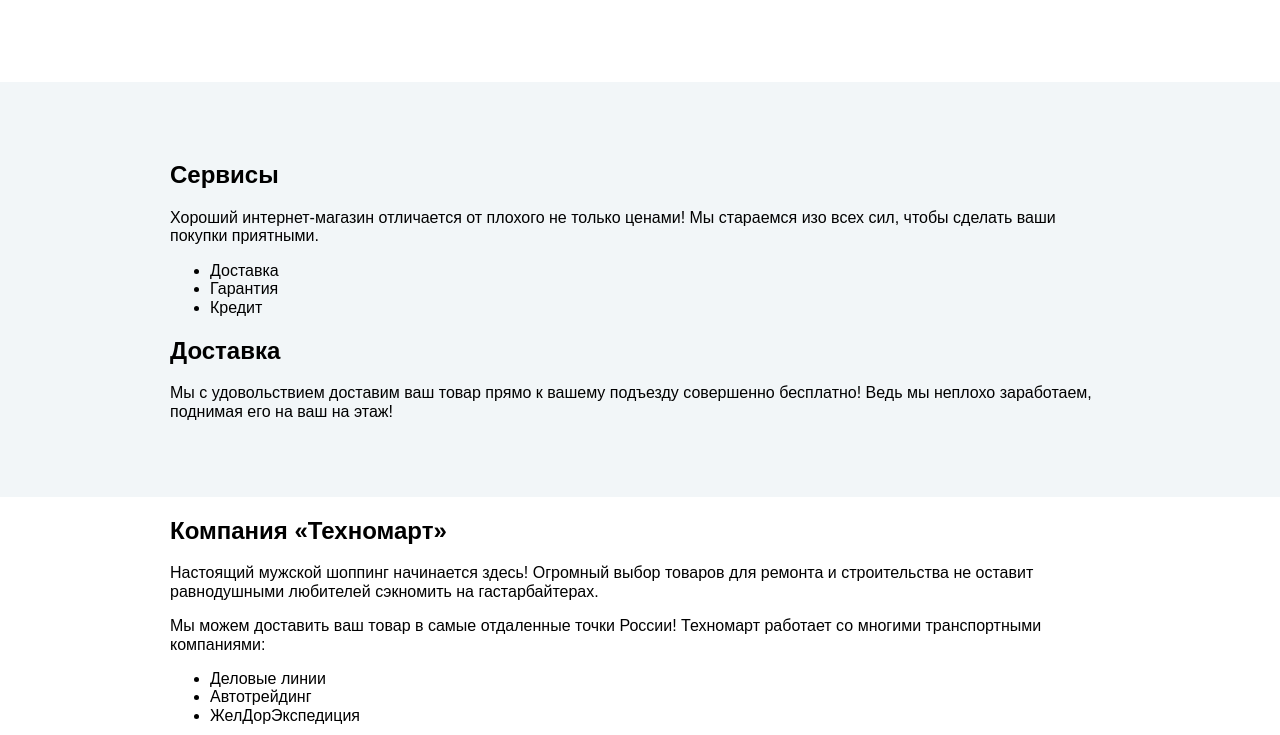
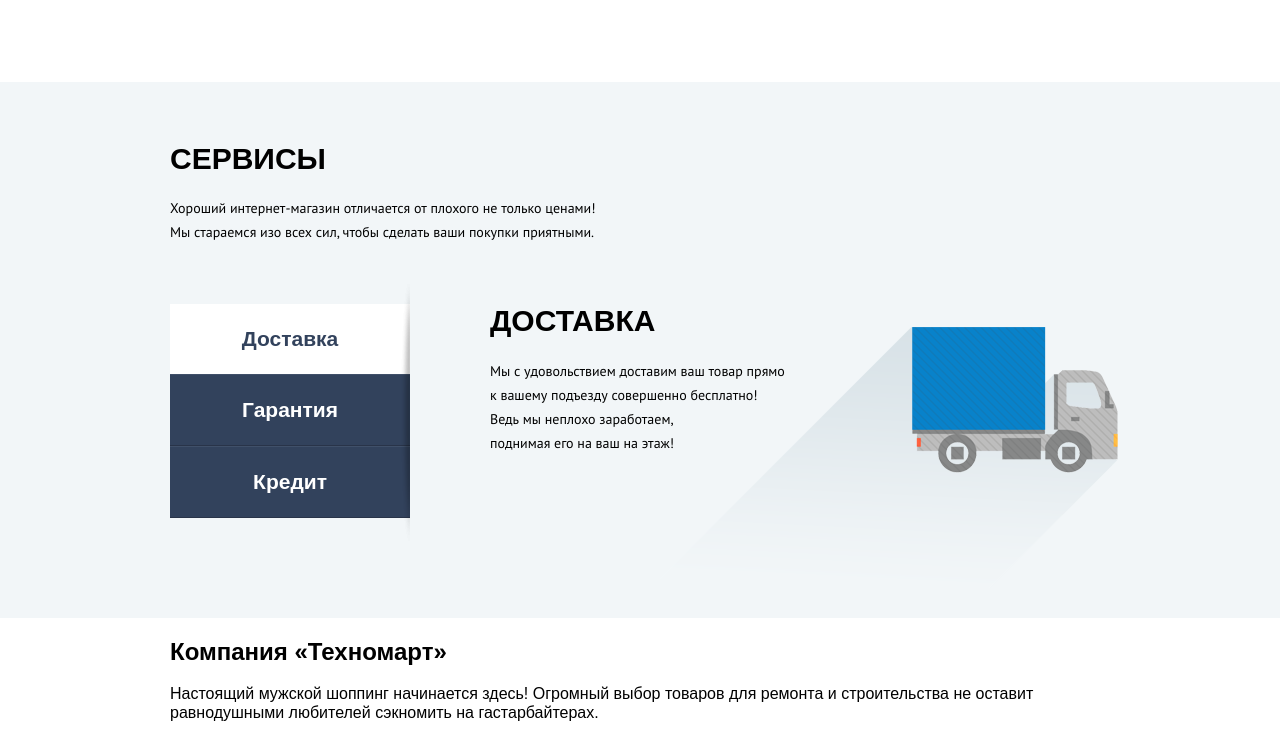
Before and after one commit to Ledvis/Technomart, a plain HTML site: page index.html in a window 1280 px wide. Shown: the part 1852-2587 px from the top of the page. Drawn offline with Linux system fonts and the light colour scheme; files whose address does not match are found by name; a web font is replaced by a local one.

Commit message:
v 2.6 - відстелізував index-services

```diff
--- a/css/style.css
+++ b/css/style.css
@@ -1,4 +1,5 @@
 body {
+	min-width: 1200px;
 	margin: 0;
 	padding: 0;
 	font-family: "Cuprum", "Arial", sans-serif;
@@ -625,8 +626,6 @@ header .order {
 	transform: rotate(45deg);
 }
 
-
-}
 .index-item-text .price-new::after {
 	content: "";
 	position: absolute;
@@ -711,6 +710,75 @@ header .order {
 	padding: 34px 6px 42px 10px;
 }
 .index-services {
+	position: relative;
 	padding: 60px 0;
+	padding-bottom: 100px;
 	background-color: #f2f6f8;
 }
+.index-services ul::after {
+	content: "";
+	position: absolute;
+	top: 23px;
+	left: 490px;
+	width: 467px;
+	height: 261px;
+	background: url("../img/sprite.png") no-repeat -30px 0px;
+}
+.index-services ul::before {
+	content: "";
+	position: absolute;
+	top: -20px;
+	left: 230px;
+	width: 10px;
+	height: 272px;
+	background: url("../img/sprite.png") no-repeat -429px -595px;
+}
+.index-services h2 {
+	margin: 0;
+	padding: 0;
+	margin-bottom: 20px;
+	font-size: 30px;
+	text-transform: uppercase;
+}
+.index-services p {
+	margin: 0;
+	font-size: 14px;
+	line-height: 24px;
+	font-family: "PT Sans", "Arial", sans-serif;
+}
+.index-services ul {
+	position: relative;
+	float: left;
+	margin: 0;
+	margin-right: 80px;
+	padding: 0;
+	list-style: none;
+}
+.index-services a {
+	display: block;
+	width: 240px;
+	padding: 20px 0;
+	box-sizing: border-box;
+	font-size: 21px;
+	line-height: 30px;
+	font-weight: 700;
+	color: #fff;
+	text-align: center;
+	text-decoration: none;
+	background-color: #32425c;
+	border-top: 1px solid #405069;
+	border-bottom: 1px solid #293449;
+}
+.index-services .active {
+	color: #32425c;
+	background-color: #fff;
+	border: none;
+}
+.services {
+	width: 430px;
+	margin-bottom: 60px;
+}
+.delivery {
+	float: left;
+	width: 300px;
+}
--- a/index.html
+++ b/index.html
@@ -213,18 +213,18 @@
 		</section>
 		<section class="index-services">
 			<div class="container clearfix">
-				<div>
+				<div class="services">
 					<h2>Сервисы</h2>
 					<p>Хороший интернет-магазин отличается от плохого не только ценами! Мы стараемся изо всех сил, чтобы сделать ваши покупки приятными.</p>
 				</div>
 				<ul>
-					<li>Доставка</li>
-					<li>Гарантия</li>
-					<li>Кредит</li>
+					<li><a class="active" href="#">Доставка</a></li>
+					<li><a href="#">Гарантия</a></li>
+					<li><a href="#">Кредит</a></li>
 				</ul>
-				<div>
+				<div class="delivery">
 					<h2>Доставка</h2>
-					<p>Мы с удовольствием доставим ваш товар прямо к вашему подъезду совершенно бесплатно! Ведь мы неплохо заработаем, поднимая его на ваш на этаж!</p>
+					<p>Мы с удовольствием доставим ваш товар прямо к вашему подъезду совершенно бесплатно! Ведь мы неплохо заработаем,<br> поднимая его на ваш на этаж!</p>
 				</div>
 			</div>
 		</section>
```
